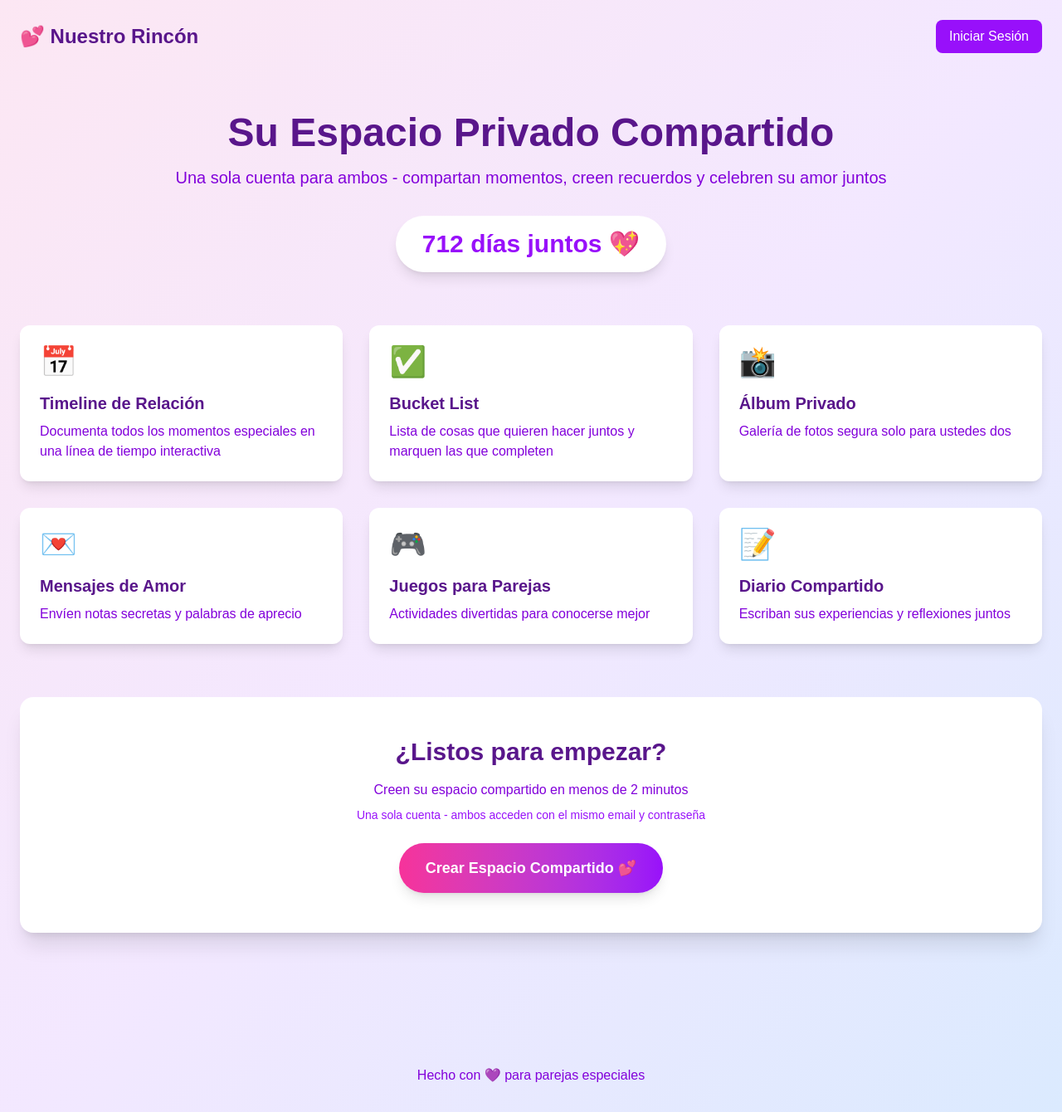
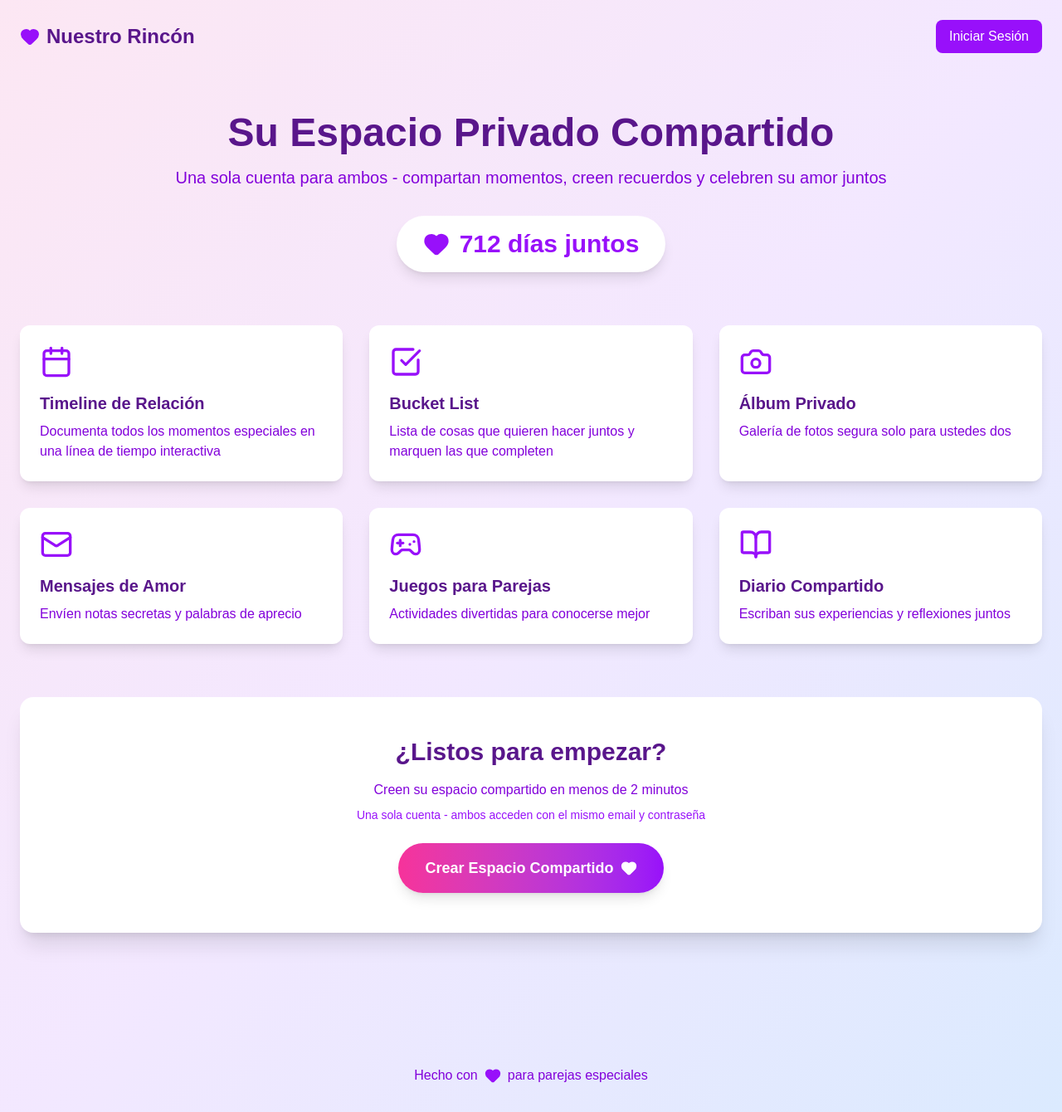
Before and after one commit to Starkora/NuestroRincon, a Next.js app: page / in a window 1280 px wide. Shown: the whole page at 83% size. Built offline with nearby package versions, Linux system fonts and the light colour scheme; no server answers.

Commit message:
Mejoras en el proyecto

```diff
--- a/app/page.tsx
+++ b/app/page.tsx
@@ -1,6 +1,7 @@
 'use client'
 
 import { useState } from 'react'
+import { Heart, Calendar, CheckSquare, Camera, Mail, Gamepad2, BookOpen } from 'lucide-react'
 
 export default function Home() {
   // Calcula días juntos (puedes personalizar la fecha)
@@ -14,7 +15,10 @@ export default function Home() {
       {/* Header */}
       <header className="p-6">
         <nav className="max-w-7xl mx-auto flex justify-between items-center">
-          <h1 className="text-2xl font-bold text-purple-900">💕 Nuestro Rincón</h1>
+          <div className="flex items-center gap-2">
+            <Heart className="w-6 h-6 text-purple-600" fill="currentColor" />
+            <h1 className="text-2xl font-bold text-purple-900">Nuestro Rincón</h1>
+          </div>
           <a
             href="/auth/login"
             className="bg-purple-600 hover:bg-purple-700 text-white px-4 py-2 rounded-lg transition cursor-pointer"
@@ -34,41 +38,44 @@ export default function Home() {
             Una sola cuenta para ambos - compartan momentos, creen recuerdos y celebren su amor juntos
           </p>
           <div className="inline-block bg-white rounded-full px-8 py-4 shadow-lg">
-            <p className="text-3xl font-bold text-purple-600">
-              {diffDays} días juntos 💖
-            </p>
+            <div className="flex items-center gap-3">
+              <Heart className="w-8 h-8 text-purple-600" fill="currentColor" />
+              <p className="text-3xl font-bold text-purple-600">
+                {diffDays} días juntos
+              </p>
+            </div>
           </div>
         </div>
 
         {/* Features Grid */}
         <div className="grid md:grid-cols-3 gap-8 mb-16">
           <FeatureCard
-            icon="📅"
+            icon={<Calendar className="w-10 h-10 text-purple-600" />}
             title="Timeline de Relación"
             description="Documenta todos los momentos especiales en una línea de tiempo interactiva"
           />
           <FeatureCard
-            icon="✅"
+            icon={<CheckSquare className="w-10 h-10 text-purple-600" />}
             title="Bucket List"
             description="Lista de cosas que quieren hacer juntos y marquen las que completen"
           />
           <FeatureCard
-            icon="📸"
+            icon={<Camera className="w-10 h-10 text-purple-600" />}
             title="Álbum Privado"
             description="Galería de fotos segura solo para ustedes dos"
           />
           <FeatureCard
-            icon="💌"
+            icon={<Mail className="w-10 h-10 text-purple-600" />}
             title="Mensajes de Amor"
             description="Envíen notas secretas y palabras de aprecio"
           />
           <FeatureCard
-            icon="🎮"
+            icon={<Gamepad2 className="w-10 h-10 text-purple-600" />}
             title="Juegos para Parejas"
             description="Actividades divertidas para conocerse mejor"
           />
           <FeatureCard
-            icon="📝"
+            icon={<BookOpen className="w-10 h-10 text-purple-600" />}
             title="Diario Compartido"
             description="Escriban sus experiencias y reflexiones juntos"
           />
@@ -87,25 +94,30 @@ export default function Home() {
           </p>
           <a
             href="/auth/register"
-            className="inline-block bg-gradient-to-r from-pink-500 to-purple-600 hover:from-pink-600 hover:to-purple-700 text-white px-8 py-4 rounded-full text-lg font-semibold transition transform hover:scale-105 shadow-lg cursor-pointer"
+            className="inline-flex items-center gap-2 bg-gradient-to-r from-pink-500 to-purple-600 hover:from-pink-600 hover:to-purple-700 text-white px-8 py-4 rounded-full text-lg font-semibold transition transform hover:scale-105 shadow-lg cursor-pointer"
           >
-            Crear Espacio Compartido 💕
+            Crear Espacio Compartido
+            <Heart className="w-5 h-5" fill="currentColor" />
           </a>
         </div>
       </main>
 
       {/* Footer */}
       <footer className="mt-20 py-8 text-center text-purple-700">
-        <p>Hecho con 💜 para parejas especiales</p>
+        <div className="flex items-center justify-center gap-2">
+          <span>Hecho con</span>
+          <Heart className="w-5 h-5 text-purple-600" fill="currentColor" />
+          <span>para parejas especiales</span>
+        </div>
       </footer>
     </div>
   )
 }
 
-function FeatureCard({ icon, title, description }: { icon: string; title: string; description: string }) {
+function FeatureCard({ icon, title, description }: { icon: React.ReactNode; title: string; description: string }) {
   return (
     <div className="bg-white rounded-xl p-6 shadow-lg hover:shadow-xl transition transform hover:-translate-y-1">
-      <div className="text-4xl mb-4">{icon}</div>
+      <div className="mb-4">{icon}</div>
       <h3 className="text-xl font-bold text-purple-900 mb-2">{title}</h3>
       <p className="text-purple-700">{description}</p>
     </div>
```
